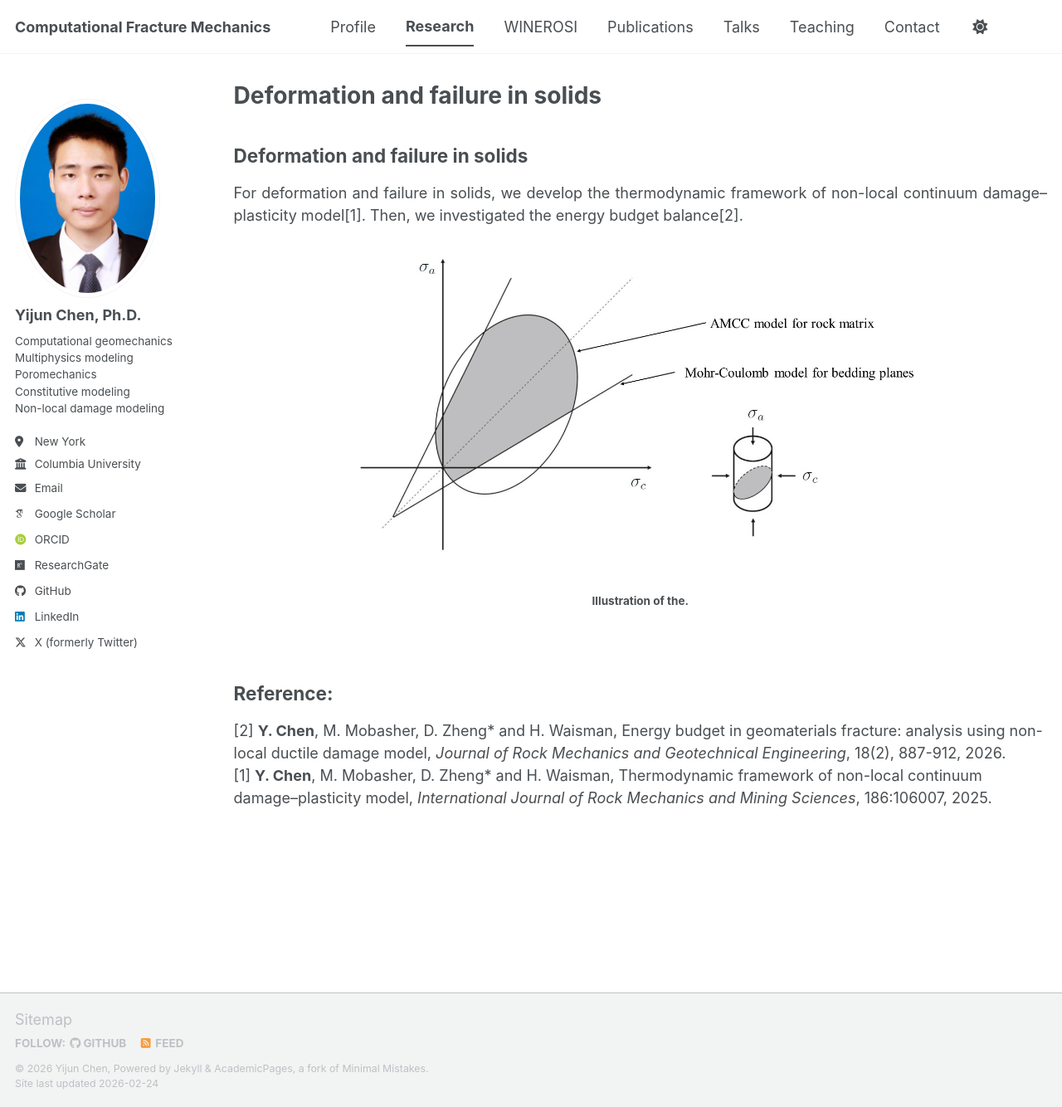
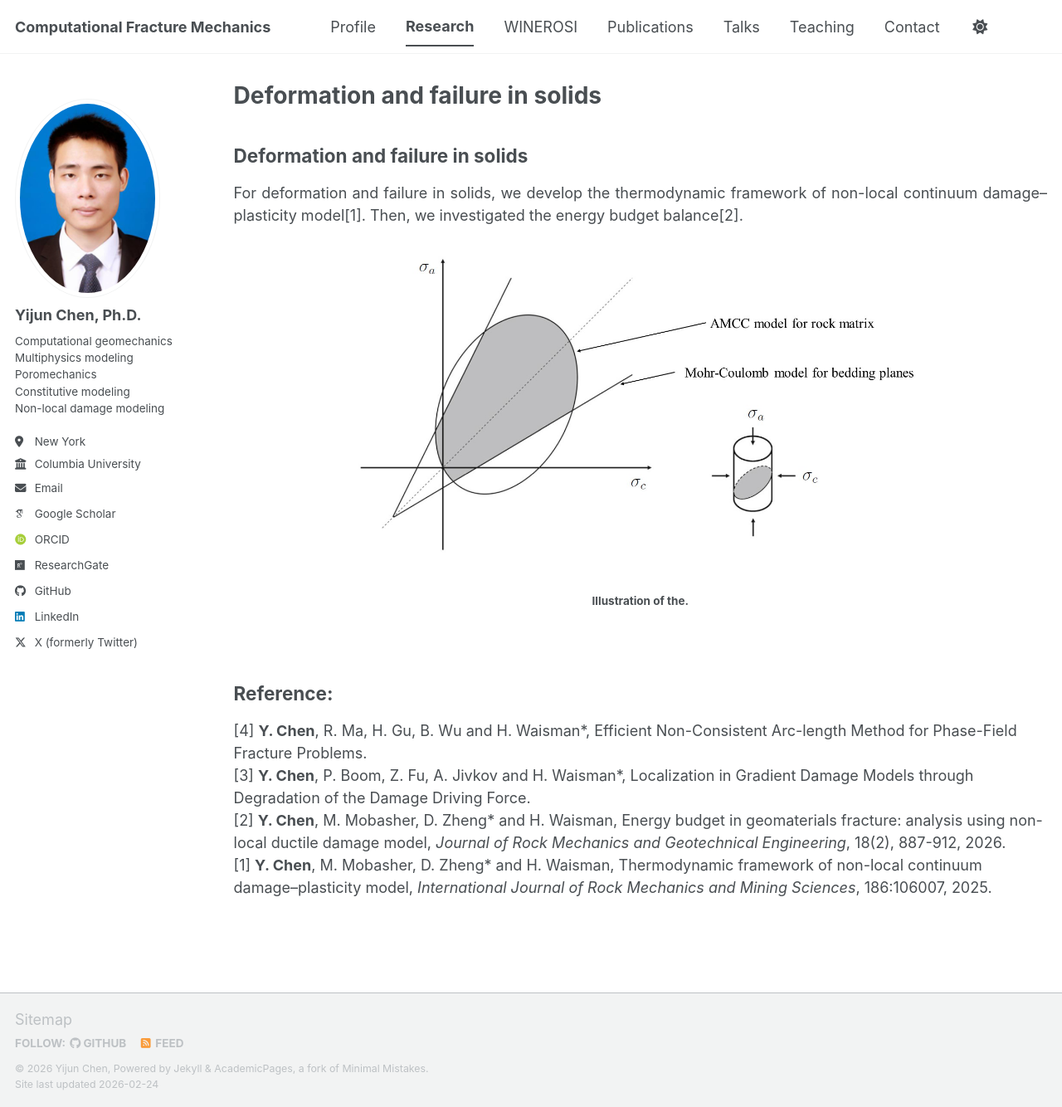
Before and after one commit to chenhhu/chenhhu.github.io, a Jekyll site: the page built from _pages/solids.md, in a window 1280 px wide and 1334 px high. Shown: the whole window at 83% size. Built offline with Jekyll 4.4.1, drawn with Linux system fonts in a browser that asks for light colours; some web fonts are replaced; a script bundle is joined from its source files by our own code; library files that are not in the unit come from our copies.

Commit message:
Update solids.md

```diff
--- a/_pages/solids.md
+++ b/_pages/solids.md
@@ -16,5 +16,7 @@ Illustration of the.
 <br>
 
 ## Reference:
+\[4\] <b>Y. Chen</b>, R. Ma, H. Gu, B. Wu and H. Waisman\*, Efficient Non-Consistent Arc-length Method for Phase-Field Fracture Problems.<br>
+\[3\] <b>Y. Chen</b>, P. Boom, Z. Fu, A. Jivkov and H. Waisman\*, Localization in Gradient Damage Models through Degradation of the Damage Driving Force.<br>
 \[2\] <b>Y. Chen</b>, M. Mobasher, D. Zheng\* and H. Waisman, Energy budget in geomaterials fracture: analysis using non-local ductile damage model, <i>Journal of Rock Mechanics and Geotechnical Engineering</i>, 18(2), 887-912, 2026.<br>
 \[1\] <b>Y. Chen</b>, M. Mobasher, D. Zheng\* and H. Waisman, Thermodynamic framework of non-local continuum damage–plasticity model, <i>International Journal of Rock Mechanics and Mining Sciences</i>, 186:106007, 2025.<br>
```
